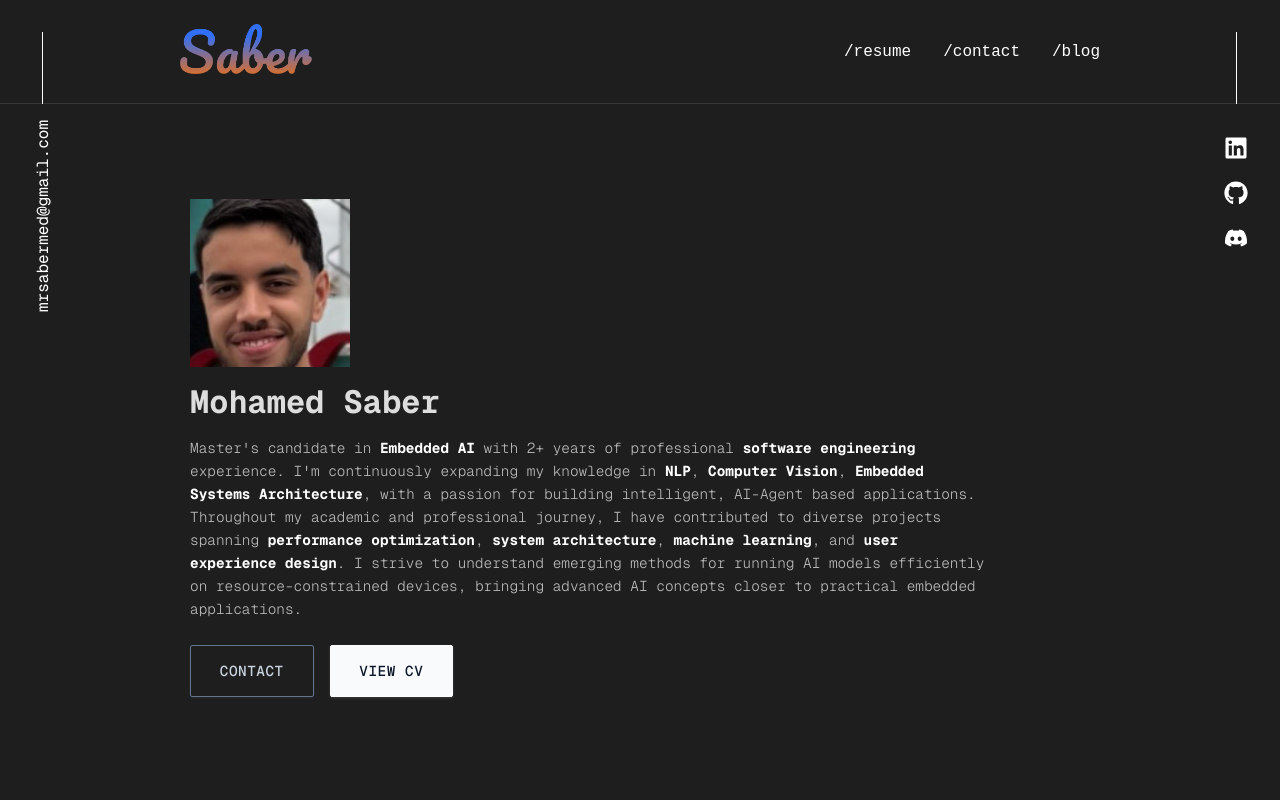
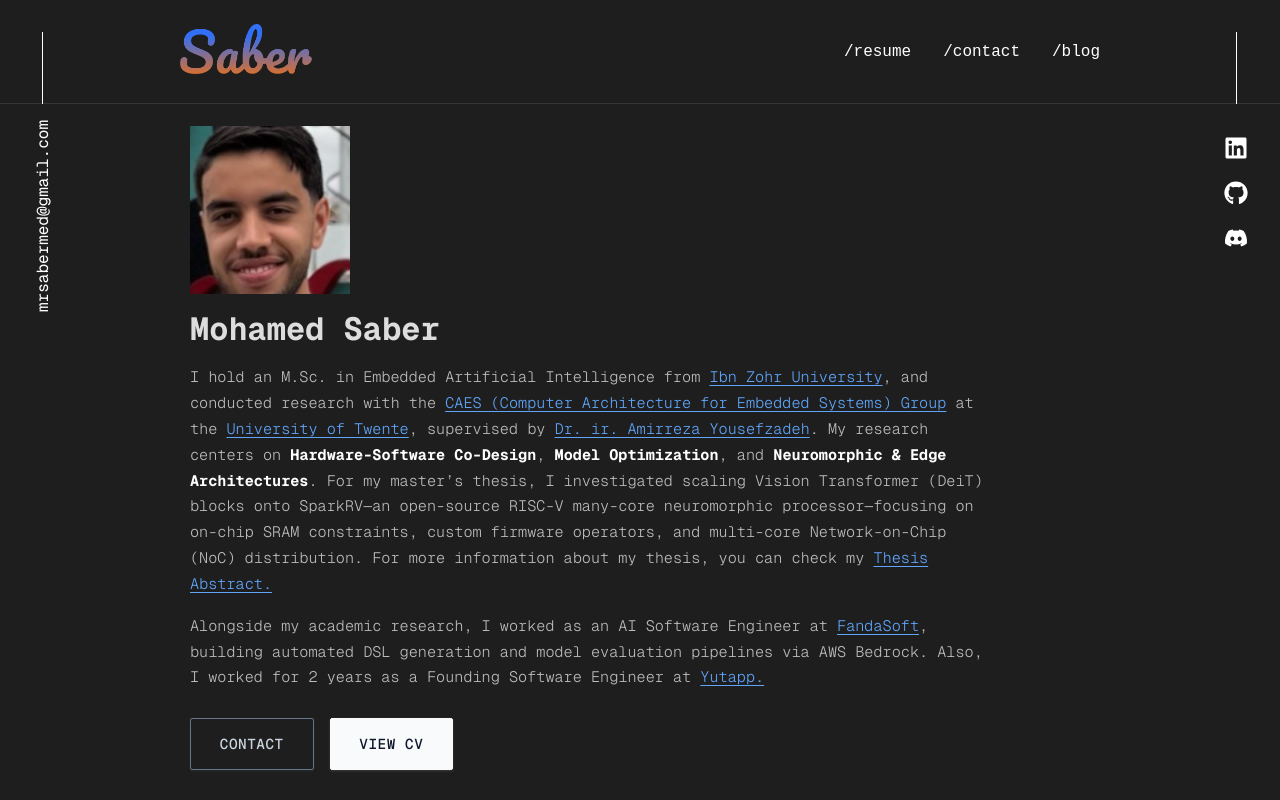
Before and after one commit to SABER-MOHAMED/msaber.tech, a Next.js app: page / in a window 1280 px wide. Shown: the top 800 px of the page. Built offline with nearby package versions, Linux system fonts and the light colour scheme; no server answers.

Commit message:
thesis doc

```diff
--- a/src/components/hero/Hero.tsx
+++ b/src/components/hero/Hero.tsx
@@ -12,25 +12,75 @@ export default function Hero() {
         height={200}
       />
       <h2 className="hero-title">Mohamed Saber</h2>
-      <p className="hero-subtitle">
-        Master's candidate in <span className="highlight">Embedded AI</span>{' '}
-        with 2+ years of professional{' '}
-        <span className="highlight">software engineering</span> experience. I'm
-        continuously expanding my knowledge in{' '}
-        <span className="highlight">NLP</span>,{' '}
-        <span className="highlight">Computer Vision</span>,{' '}
-        <span className="highlight">Embedded Systems Architecture</span>, with a
-        passion for building intelligent, AI-Agent based applications.
-        Throughout my academic and professional journey, I have contributed to
-        diverse projects spanning{' '}
-        <span className="highlight">performance optimization</span>,{' '}
-        <span className="highlight">system architecture</span>,{' '}
-        <span className="highlight">machine learning</span>, and{' '}
-        <span className="highlight">user experience design</span>. I strive to
-        understand emerging methods for running AI models efficiently on
-        resource-constrained devices, bringing advanced AI concepts closer to
-        practical embedded applications.
-      </p>
+      <div className="hero-bio">
+        <p>
+          I hold an M.Sc. in Embedded Artificial Intelligence from{' '}
+          <a
+            href="https://www.uiz.ac.ma/"
+            target="_blank"
+            rel="noopener noreferrer"
+          >
+            Ibn Zohr University
+          </a>
+          , and conducted research with the{' '}
+          <a
+            href="https://www.utwente.nl/en/eemcs/caes/"
+            target="_blank"
+            rel="noopener noreferrer"
+          >
+            CAES (Computer Architecture for Embedded Systems) Group
+          </a>{' '}
+          at the{' '}
+          <a
+            href="https://www.utwente.nl/"
+            target="_blank"
+            rel="noopener noreferrer"
+          >
+            University of Twente
+          </a>
+          , supervised by{' '}
+          <a
+            href="https://people.utwente.nl/a.yousefzadeh"
+            target="_blank"
+            rel="noopener noreferrer"
+          >
+            Dr. ir. Amirreza Yousefzadeh
+          </a>
+          . My research centers on{' '}
+          <span className="highlight">Hardware-Software Co-Design</span>,{' '}
+          <span className="highlight">Model Optimization</span>, and{' '}
+          <span className="highlight">Neuromorphic & Edge Architectures</span>.
+          For my master’s thesis, I investigated scaling Vision Transformer
+          (DeiT) blocks onto SparkRV—an open-source RISC-V many-core neuromorphic
+          processor—focusing on on-chip SRAM constraints, custom firmware
+          operators, and multi-core Network-on-Chip (NoC) distribution.
+          For more information about my thesis, you can check my{' '}
+          <a
+            href="/content/Thesis_Abstract.pdf"
+            target="_blank"
+            rel="noopener noreferrer"
+          >
+            Thesis Abstract.
+          </a>
+        </p>
+
+        <p>
+          Alongside my academic research, I worked as an AI Software Engineer at{' '}
+          <a
+            href="https://www.linkedin.com/company/fandasoft"
+            target="_blank"
+            rel="noopener noreferrer"
+          >
+            FandaSoft
+          </a>
+          , building automated DSL generation and model evaluation pipelines via
+          AWS Bedrock. Also, I worked for 2 years as a Founding Software Engineer
+          at{' '}
+          <a href="https://yutapp.com/" target="_blank" rel="noopener noreferrer">
+            Yutapp.
+          </a>
+        </p>
+      </div>
 
       <div className="hero-buttons">
         <a href="#contact" className="hero-button hero-button-secondary">
@@ -38,6 +88,8 @@ export default function Hero() {
         </a>
         <a
           href="/content/Mohamed Saber CV.pdf"
+          target="_blank"
+          rel="noopener noreferrer"
           className="hero-button hero-button-primary"
         >
           View CV
--- a/src/components/hero/hero.css
+++ b/src/components/hero/hero.css
@@ -23,14 +23,34 @@
   color: #ffffff;
 }
 
-.hero-subtitle {
-  line-height: 1.6;
-  margin-bottom: 1.5rem;
+.hero-bio {
+  line-height: 1.7;
+  margin-bottom: 1.75rem;
   font-weight: 300;
   max-width: 800px;
-  /* text-wrap: justify; */
   color: #bbb;
-  font-size: 0.9rem;
+  font-size: 0.95rem;
+}
+
+.hero-bio p {
+  margin-bottom: 1rem;
+}
+
+.hero-bio p:last-child {
+  margin-bottom: 0;
+}
+
+.hero-bio a {
+  color: #60a5fa;
+  text-decoration: underline;
+  text-underline-offset: 3px;
+  text-decoration-thickness: 1px;
+  transition: color 0.2s ease, text-decoration-color 0.2s ease;
+}
+
+.hero-bio a:hover {
+  color: #93c5fd;
+  text-decoration-color: #93c5fd;
 }
 
 .hero-buttons {
```
Also changed, not shown: 1 other file (tests, documents, lock files or other folders).
